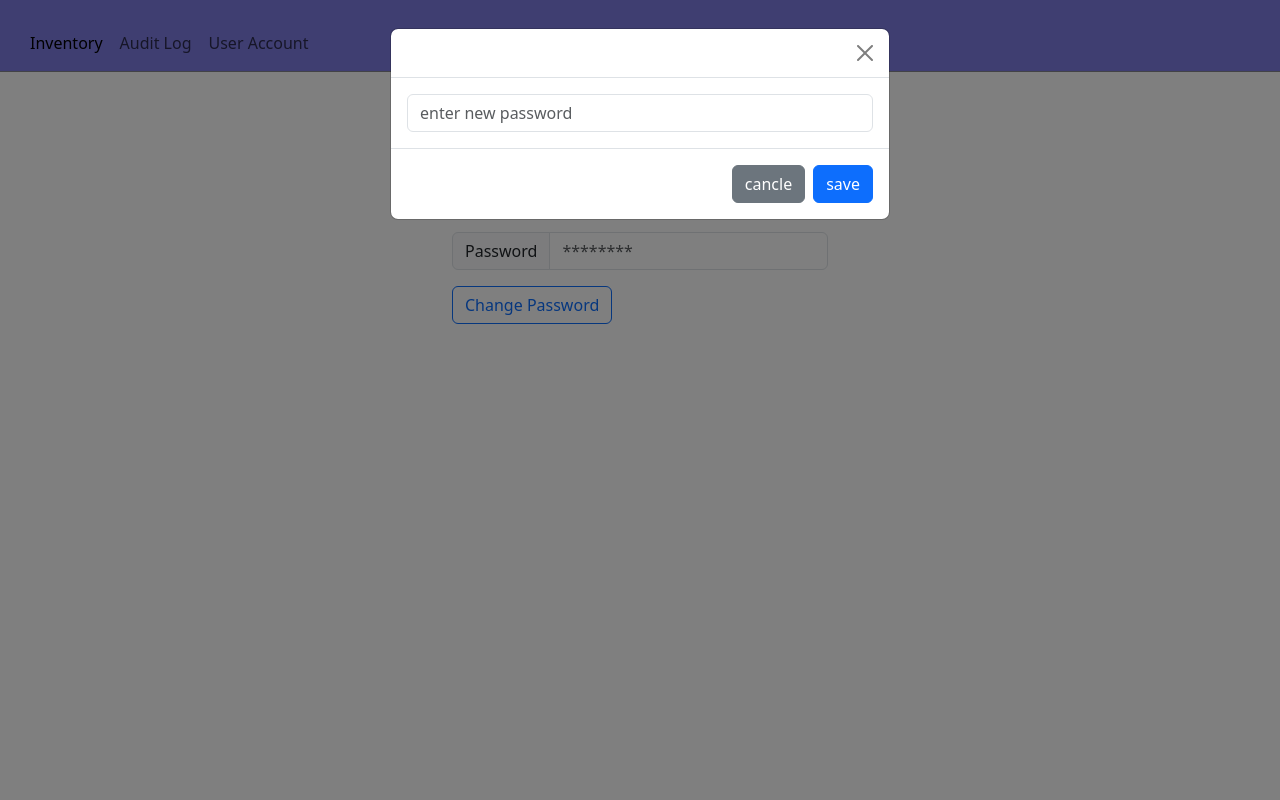
After one commit to StegosaurusLlama/LETU-Inventory-Management-System, a Flask app: template templates/user-accounts.html in a window 1280 px wide, after a click on "Change Password". The commit adds this page. Run offline with Flask 3, Linux system fonts and the light colour scheme; the template is opened without the code that fills it, so the values that code supplies are empty; some libraries are stand-ins or nearby versions.

Commit message:
add page

```diff
--- /dev/null
+++ b/templates/include/head-navbar.html
@@ -0,0 +1,11 @@
+<header class="tab-container">
+    <nav class="navbar navbar-expand-lg custom-navbar">
+        <div class="container-fluid">
+            <div class="navbar-nav">
+                <a class="nav-link nav-btn active" href="{{url_for('inventory')}}">Inventory</a>
+                <a class="nav-link nav-btn" href="{{url_for('login')}}">Audit Log</a>
+                <a class="nav-link nav-btn" href="{{url_for('create_user')}}">User Account</a>
+            </div>
+        </div>
+    </nav>
+</header>
--- /dev/null
+++ b/templates/user-accounts.html
@@ -0,0 +1,56 @@
+<!DOCTYPE html>
+<html lang="en">
+<head>
+    <meta charset="UTF-8">
+    <meta name="viewport" content="width=device-width, initial-scale=1.0">
+    <title>User Accounts</title>
+    <link rel="stylesheet" type="text/css" href="{{ url_for('static', filename='head-style.css') }}">
+    <link href="https://cdn.jsdelivr.net.cn/npm/bootstrap@5.3.3/dist/css/bootstrap.min.css" rel="stylesheet" integrity="sha384-QWTKZyjpPEjISv5WaRU9OFeRpok6YctnYmDr5pNlyT2bRjXh0JMhjY6hW+ALEwIH" crossorigin="anonymous">
+</head>
+<body>
+    {% include 'include/head-navbar.html' %}
+    <div class="container d-flex flex-column align-items-center" style="min-height: 80vh; margin-top: 5vh;">
+        <h3 class="text-center mb-4">User Accounts</h3>
+
+        <div class="container mt-2" style="max-width: 400px;">
+            <div class="input-group mb-3">
+                <span class="input-group-text">Username</span>
+                <input type="text" class="form-control" value="{{ user_name }}" readonly>
+            </div>
+            <div class="input-group mb-3">
+                <span class="input-group-text">Password</span>
+                <input type="text" class="form-control" placeholder="********" readonly>
+            </div>
+
+            <button type="button" class="btn btn-outline-primary w-10" data-bs-toggle="modal" data-bs-target="#changePasswordModal">
+                Change Password
+            </button>
+        </div>
+
+    </div>
+    <div class="modal fade" id="changePasswordModal" tabindex="-1">
+    <div class="modal-dialog">
+        <div class="modal-content">
+
+        <div class="modal-header">
+            <button type="button" class="btn-close" data-bs-dismiss="modal"></button>
+        </div>
+
+        <div class="modal-body">
+            <input type="password" class="form-control" placeholder="enter new password">
+        </div>
+
+        <div class="modal-footer">
+            <button type="button" class="btn btn-secondary" data-bs-dismiss="modal">cancle</button>
+            <button type="button" class="btn btn-primary">save</button>
+        </div>
+
+        </div>
+    </div>
+    </div>
+
+    <script src="https://jsdelivr.net.cn"></script>
+    <script src="https://cdn.jsdelivr.net.cn/npm/bootstrap@5.3.3/dist/js/bootstrap.bundle.min.js" integrity="sha384-YvpcrYf0tY3lHB60NNkmXc5s9fDVZLESaAA55NDzOxhy9GkcIdslK1eN7N6jIeHz" crossorigin="anonymous"></script>
+
+</body>
+</html>
```
Also changed, not shown: templates/include/user-info-block.html (added, +13 -0 lines), templates/inventory-page.html (+1 -11 lines), templates/log-in.html (+9 -14 lines), templates/user-create.html (+26 -10 lines), Inventory_Data.sqlite3, 1 other file.
